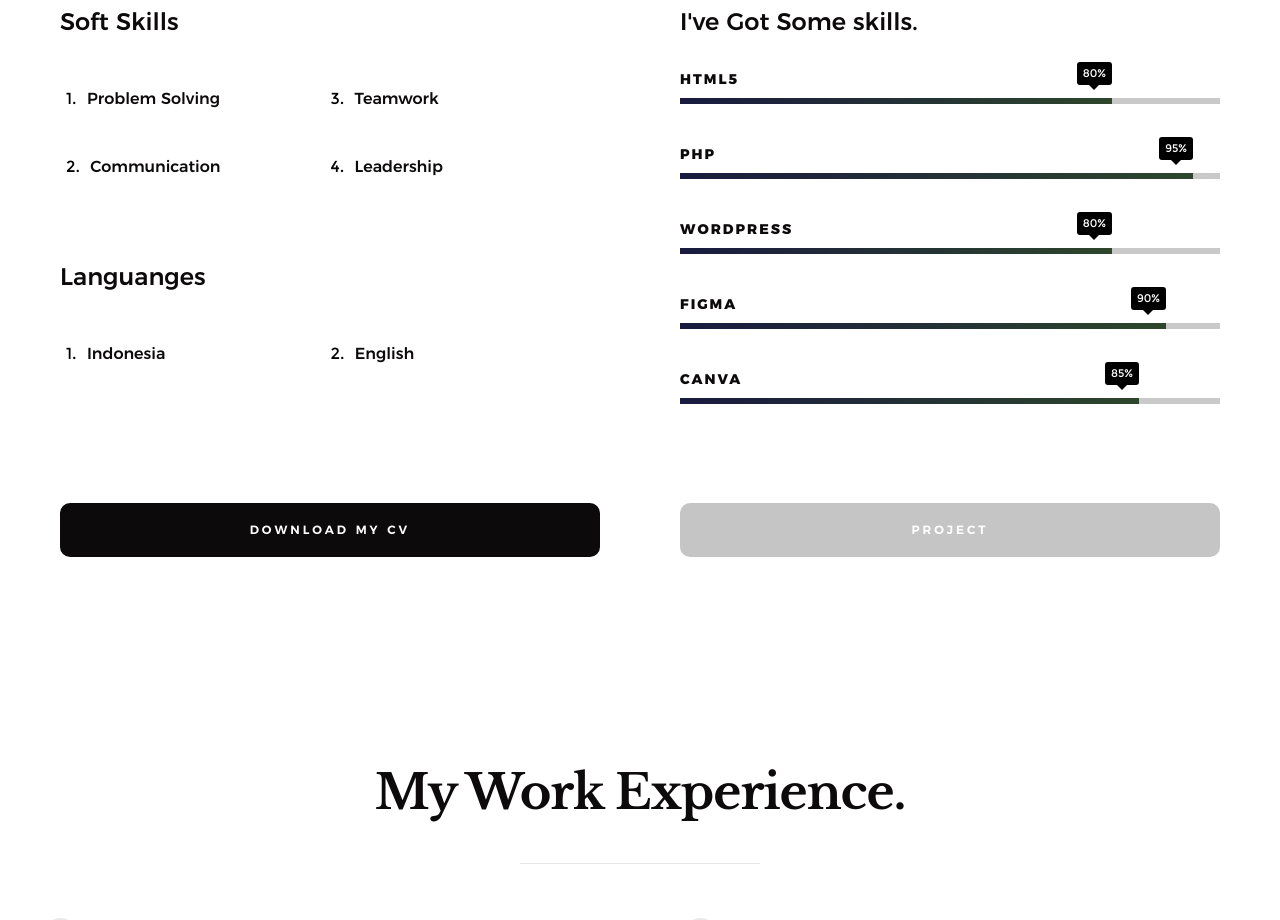
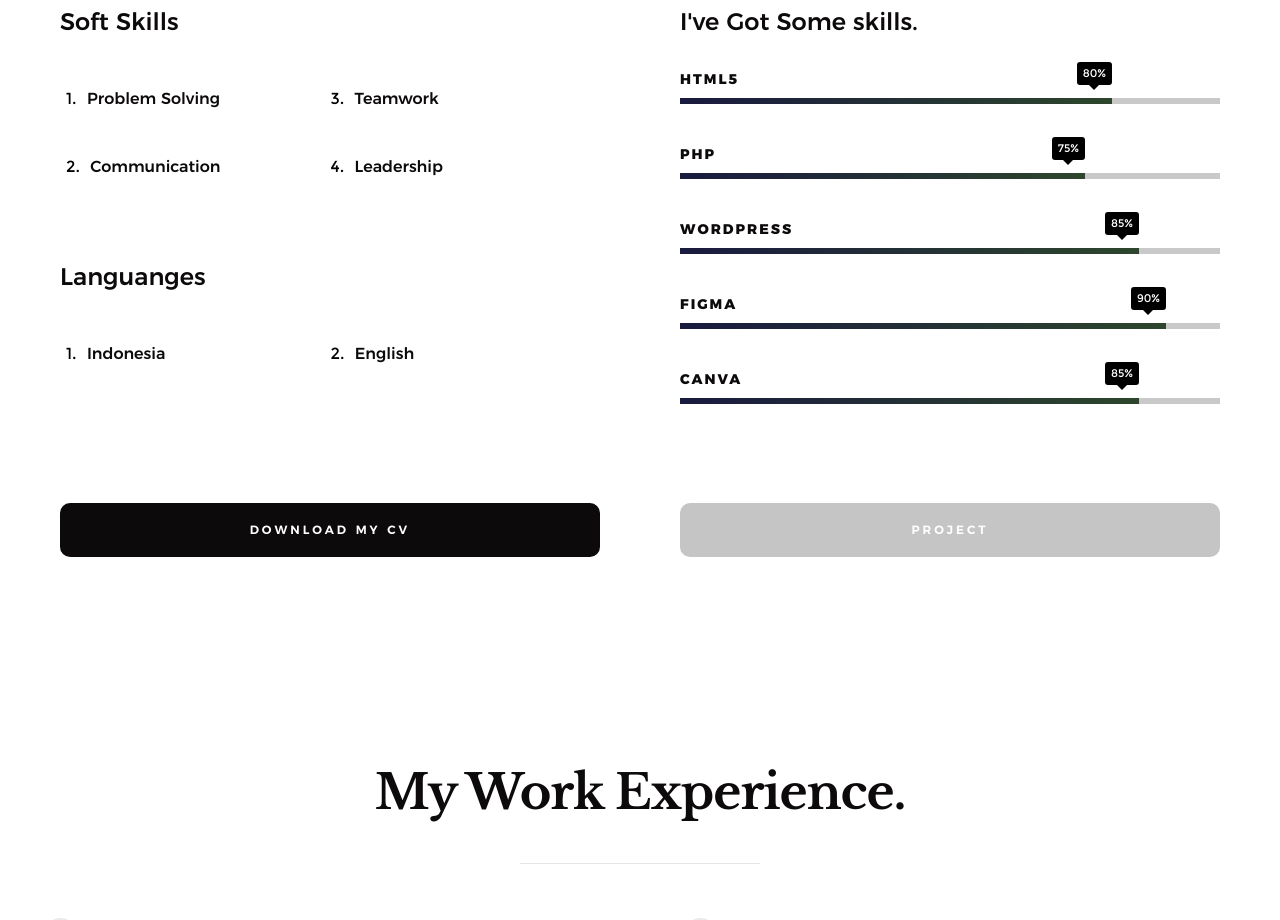
Before and after one commit to bredelsss/Bredels2, a plain HTML site: page index.html in a window 1280 px wide. Shown: the part 1300-2220 px from the top of the page. Drawn offline with Linux system fonts and the light colour scheme.

Commit message:
Update index.html

```diff
--- a/index.html
+++ b/index.html
@@ -161,11 +161,11 @@
                     </li>
                     <li>
                         <strong>PHP</strong>
-                        <div class="progress percent95"><span>95%</span></div>
+                        <div class="progress percent75"><span>75%</span></div>
                     </li>
                     <li>
                         <strong>Wordpress</strong>
-                        <div class="progress percent80"><span>80%</span></div>
+                        <div class="progress percent85"><span>85%</span></div>
                     </li>
                     <li>
                         <strong>Figma</strong>
```
